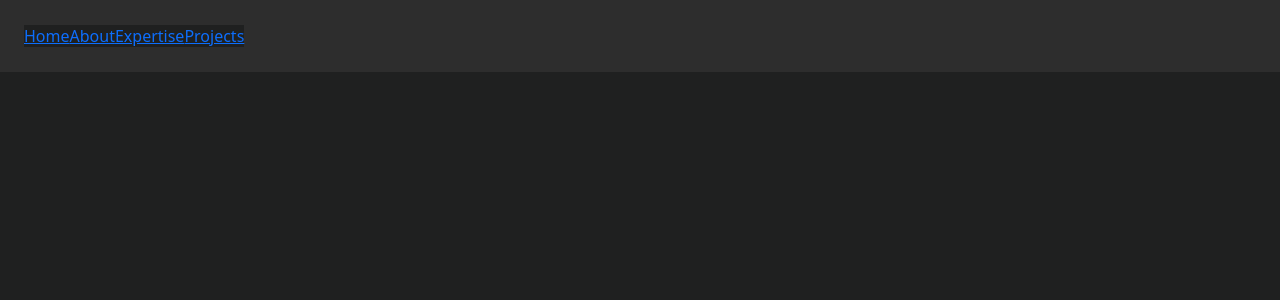
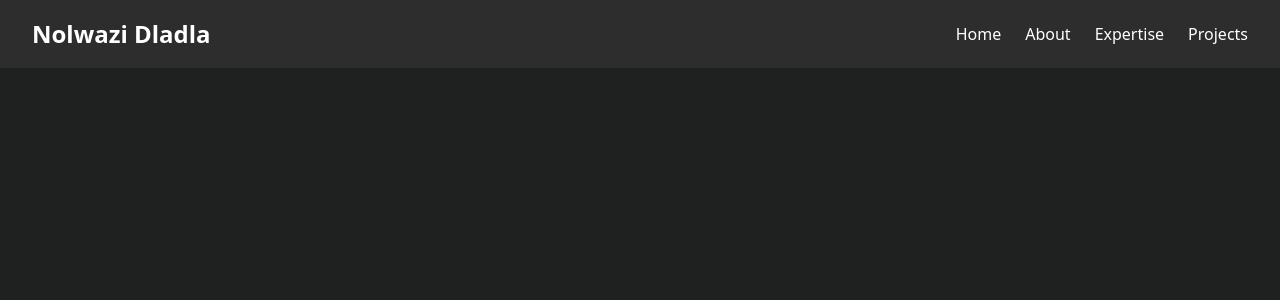
Before and after one commit to MthoNtanzi/lwazi-dladla, a Vue app: page /expertise in a window 1280 px wide. Shown: the top 300 px of the page. Built offline with nearby package versions, Linux system fonts and the light colour scheme.

Commit message:
clean up project

```diff
--- a/src/components/Navbar.vue
+++ b/src/components/Navbar.vue
@@ -1,21 +1,121 @@
 <template>
-  <nav class="flex gap-6 p-4 bg-gray-100 shadow-md">
-    <a href="#home-section" class="hover:underline">Home</a>
-    <a href="#about-section" class="hover:underline">About</a>
-    <a href="#expertise-section" class="hover:underline">Expertise</a>
-    <a href="#projects-section" class="hover:underline">Projects</a>
+  <nav class="myNavbar">
+    <div class="myNavbar-container">
+      <div class="logo">Nolwazi Dladla</div>
+      <div class="hamburger-menu" @click="toggleMenu">
+        <div class="bar"></div>
+        <div class="bar"></div>
+        <div class="bar"></div>
+      </div>
+      <div class="nav-links" :class="{ 'active': isMenuOpen }">
+        <a href="#home-section" class="nav-link" @click="closeMenu">Home</a>
+        <a href="#about-section" class="nav-link" @click="closeMenu">About</a>
+        <a href="#expertise-section" class="nav-link" @click="closeMenu">Expertise</a>
+        <a href="#projects-section" class="nav-link" @click="closeMenu">Projects</a>
+      </div>
+    </div>
   </nav>
 </template>
 
 <script>
-
 export default {
-    name: 'NavbarItem'
-  }
+  name: 'NavbarItem',
+  data() {
+    return {
+      isMenuOpen: false,
+    };
+  },
+  methods: {
+    toggleMenu() {
+      this.isMenuOpen = !this.isMenuOpen;
+    },
+    closeMenu() {
+      this.isMenuOpen = false;
+    },
+  },
+};
 </script>
 
-<style>
-  nav{
+<style scoped>
+*{
+  background-color: #2d2d2d;
+}
+
+.myNavbar {
+  padding: 1rem 2rem;
+  color: white;
+}
+
+.myNavbar-container {
+  display: flex;
+  justify-content: space-between;
+  align-items: center;
+
+}
+
+.logo {
+  font-size: 1.5rem;
+  font-weight: bold;
+}
+
+.hamburger-menu {
+  display: none;
+  flex-direction: column;
+  justify-content: space-around;
+  width: 30px;
+  height: 25px;
+  cursor: pointer;
+}
+
+.bar {
+  width: 100%;
+  height: 3px;
+  background-color: white;
+  transition: 0.4s;
+}
+
+.nav-links {
+  display: flex;
+  gap: 1.5rem;
+}
+
+.nav-link {
+  text-decoration: none;
+  color: white;
+  transition: color 0.3s ease;
+}
+
+.nav-link:hover {
+  color: #007bff;
+}
+
+@media (min-width: 769px) {
+  .nav-links {
+    margin-left: auto;
+  }
+}
+
+@media (max-width: 768px) {
+  .hamburger-menu {
+    display: flex;
+  }
+
+  .nav-links {
+    display: flex;
+    flex-direction: column;
+    align-items: flex-start;
+    position: absolute;
+    top: 60px;
+    left: 0;
+    width: 100%;
     background-color: #2d2d2d;
+    gap: 0.5rem;
+    padding: 1rem 2rem;
+    display: none;
   }
+
+  .nav-links.active {
+    display: flex;
+  }
+}
 </style>
--- a/src/components/Projects.vue
+++ b/src/components/Projects.vue
@@ -25,9 +25,11 @@ export default {
   .projectsPage{
     display: flex;
     flex-direction: row;
+    flex-wrap: wrap;
+    justify-content: flex-start;
     justify-content: space-between;
     align-items: flex-start;
-    padding: 10rem 8rem;
+    padding: 5rem 2rem;
     min-height: 80vh;
     gap: 10px;
   }
@@ -36,10 +38,12 @@ export default {
     display: flex;
     flex-direction: column;
     align-items: center;
+    max-width: 310px;
+    margin-bottom: 20px;
   }
 
   .vid_desc_box p{
-    width: 80%;
+    width: 90%;
     font-weight: 800;
     text-align: center;
     font-size: 30px;
@@ -47,6 +51,7 @@ export default {
 
   iframe {
     aspect-ratio: 16 / 9;
+    width: 100%;
   }
 
 
```
